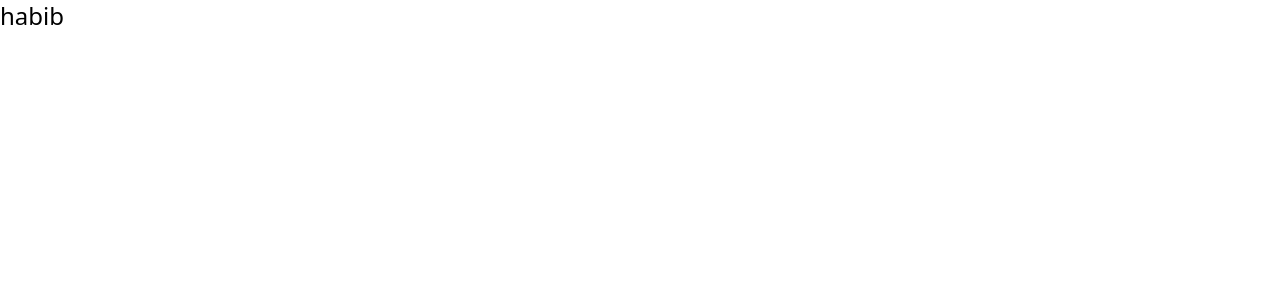
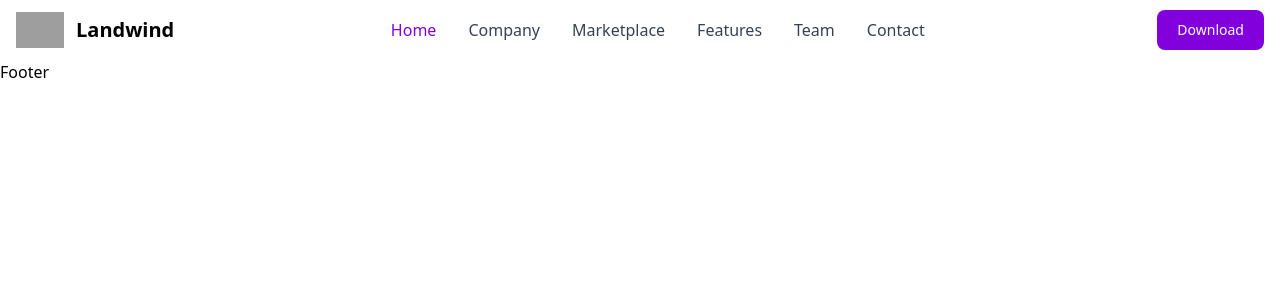
Before and after one commit to mhrhabib2004/Stationery-Shop-client, a React (Vite) app: page / in a window 1280 px wide. Shown: the top 300 px of the page. Built offline with nearby package versions, Linux system fonts and the light colour scheme; grey boxes are pictures that could not be loaded.

Commit message:
add:navber

```diff
--- a/package.json
+++ b/package.json
@@ -12,7 +12,9 @@
   "dependencies": {
     "@tailwindcss/vite": "^4.0.0",
     "react": "^18.3.1",
-    "react-dom": "^18.3.1"
+    "react-dom": "^18.3.1",
+    "react-hook-form": "^7.54.2",
+    "react-router-dom": "^7.1.3"
   },
   "devDependencies": {
     "@eslint/js": "^9.17.0",
--- a/src/App.tsx
+++ b/src/App.tsx
@@ -1,11 +1,10 @@
 import './App.css'
+import Root from './components/Leyout/Root'
 
 function App() {
 
   return (
-<div>
-  <h1 className='text-2xl'>habib</h1>
-</div>
+<Root />
   )
 }
 
--- /dev/null
+++ b/src/components/Home/Footer/Footer.tsx
@@ -0,0 +1,7 @@
+
+
+export default function Footer() {
+  return (
+    <div>Footer</div>
+  )
+}
--- /dev/null
+++ b/src/components/Home/Navber/Navber.tsx
@@ -0,0 +1,131 @@
+import { useState } from "react";
+
+export default function Navber() {
+    const [isMenuOpen, setIsMenuOpen] = useState(false);
+
+  const toggleMenu = () => {
+    setIsMenuOpen((prev) => !prev);
+  };
+
+  return (
+    <nav className="bg-white border-gray-200 py-2.5 dark:bg-gray-900">
+      <div className="flex flex-wrap items-center justify-between max-w-screen-xl px-4 mx-auto">
+        <a href="#" className="flex items-center">
+          <img
+            src="https://www.svgrepo.com/show/499962/music.svg"
+            className="h-6 mr-3 sm:h-9"
+            alt="Landwind Logo"
+          />
+          <span className="self-center text-xl font-semibold whitespace-nowrap dark:text-white">
+            Landwind
+          </span>
+        </a>
+        <div className="flex items-center lg:order-2">
+          <div className="hidden mt-2 mr-4 sm:inline-block">
+            <span></span>
+          </div>
+
+          <a
+            href="https://themesberg.com/product/tailwind-css/landing-page"
+            className="text-white bg-purple-700 hover:bg-purple-800 focus:ring-4 focus:ring-purple-300 font-medium rounded-lg text-sm px-4 lg:px-5 py-2 lg:py-2.5 sm:mr-2 lg:mr-0 dark:bg-purple-600 dark:hover:bg-purple-700 focus:outline-none dark:focus:ring-purple-800"
+          >
+            Download
+          </a>
+          <button
+            onClick={toggleMenu}
+            className="inline-flex items-center p-2 ml-1 text-sm text-gray-500 rounded-lg lg:hidden hover:bg-gray-100 focus:outline-none focus:ring-2 focus:ring-gray-200 dark:text-gray-400 dark:hover:bg-gray-700 dark:focus:ring-gray-600"
+            aria-controls="mobile-menu-2"
+            aria-expanded={isMenuOpen}
+          >
+            <span className="sr-only">Open main menu</span>
+            {isMenuOpen ? (
+              <svg
+                className="w-6 h-6"
+                fill="currentColor"
+                viewBox="0 0 20 20"
+                xmlns="http://www.w3.org/2000/svg"
+              >
+                <path
+                  fillRule="evenodd"
+                  d="M4.293 4.293a1 1 0 011.414 0L10 8.586l4.293-4.293a1 1 0 111.414 1.414L11.414 10l4.293 4.293a1 1 0 01-1.414 1.414L10 11.414l-4.293 4.293a1 1 0 01-1.414-1.414L8.586 10 4.293 5.707a1 1 0 010-1.414z"
+                  clipRule="evenodd"
+                ></path>
+              </svg>
+            ) : (
+              <svg
+                className="w-6 h-6"
+                fill="currentColor"
+                viewBox="0 0 20 20"
+                xmlns="http://www.w3.org/2000/svg"
+              >
+                <path
+                  fillRule="evenodd"
+                  d="M3 5a1 1 0 011-1h12a1 1 0 110 2H4a1 1 0 01-1-1zM3 10a1 1 0 011-1h12a1 1 0 110 2H4a1 1 0 01-1-1zM3 15a1 1 0 011-1h12a1 1 0 110 2H4a1 1 0 01-1-1z"
+                  clipRule="evenodd"
+                ></path>
+              </svg>
+            )}
+          </button>
+        </div>
+        <div
+          className={`items-center justify-between w-full lg:flex lg:w-auto lg:order-1 ${
+            isMenuOpen ? "block" : "hidden"
+          }`}
+          id="mobile-menu-2"
+        >
+          <ul className="flex flex-col mt-4 font-medium lg:flex-row lg:space-x-8 lg:mt-0">
+            <li>
+              <a
+                href="#"
+                className="block py-2 pl-3 pr-4 text-white bg-purple-700 rounded lg:bg-transparent lg:text-purple-700 lg:p-0 dark:text-white"
+                aria-current="page"
+              >
+                Home
+              </a>
+            </li>
+            <li>
+              <a
+                href="#"
+                className="block py-2 pl-3 pr-4 text-gray-700 border-b border-gray-100 hover:bg-gray-50 lg:hover:bg-transparent lg:border-0 lg:hover:text-purple-700 lg:p-0 dark:text-gray-400 lg:dark:hover:text-white dark:hover:bg-gray-700 dark:hover:text-white lg:dark:hover:bg-transparent dark:border-gray-700"
+              >
+                Company
+              </a>
+            </li>
+            <li>
+              <a
+                href="#"
+                className="block py-2 pl-3 pr-4 text-gray-700 border-b border-gray-100 hover:bg-gray-50 lg:hover:bg-transparent lg:border-0 lg:hover:text-purple-700 lg:p-0 dark:text-gray-400 lg:dark:hover:text-white dark:hover:bg-gray-700 dark:hover:text-white lg:dark:hover:bg-transparent dark:border-gray-700"
+              >
+                Marketplace
+              </a>
+            </li>
+            <li>
+              <a
+                href="#"
+                className="block py-2 pl-3 pr-4 text-gray-700 border-b border-gray-100 hover:bg-gray-50 lg:hover:bg-transparent lg:border-0 lg:hover:text-purple-700 lg:p-0 dark:text-gray-400 lg:dark:hover:text-white dark:hover:bg-gray-700 dark:hover:text-white lg:dark:hover:bg-transparent dark:border-gray-700"
+              >
+                Features
+              </a>
+            </li>
+            <li>
+              <a
+                href="#"
+                className="block py-2 pl-3 pr-4 text-gray-700 border-b border-gray-100 hover:bg-gray-50 lg:hover:bg-transparent lg:border-0 lg:hover:text-purple-700 lg:p-0 dark:text-gray-400 lg:dark:hover:text-white dark:hover:bg-gray-700 dark:hover:text-white lg:dark:hover:bg-transparent dark:border-gray-700"
+              >
+                Team
+              </a>
+            </li>
+            <li>
+              <a
+                href="#"
+                className="block py-2 pl-3 pr-4 text-gray-700 border-b border-gray-100 hover:bg-gray-50 lg:hover:bg-transparent lg:border-0 lg:hover:text-purple-700 lg:p-0 dark:text-gray-400 lg:dark:hover:text-white dark:hover:bg-gray-700 dark:hover:text-white lg:dark:hover:bg-transparent dark:border-gray-700"
+              >
+                Contact
+              </a>
+            </li>
+          </ul>
+        </div>
+      </div>
+    </nav>
+  )
+}
--- /dev/null
+++ b/src/components/Leyout/Root.tsx
@@ -0,0 +1,13 @@
+import { Outlet } from "react-router-dom";
+import Navber from "../Home/Navber/Navber";
+import Footer from "../Home/Footer/Footer";
+
+export default function Root() {
+  return (
+<div>
+    <Navber/>
+    <Outlet />
+    <Footer />
+</div>
+  )
+}
```
Also changed, not shown: 1 other file (tests, documents, lock files or other folders).
